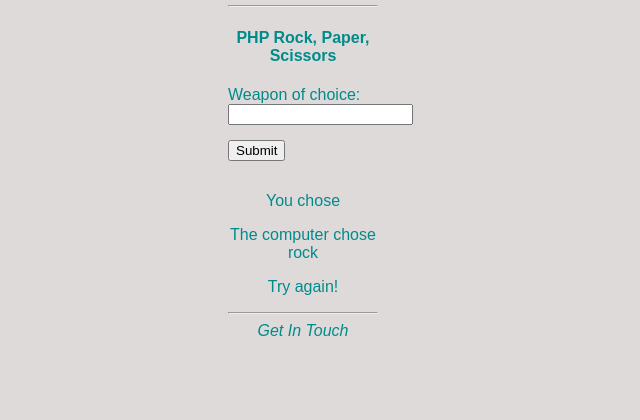
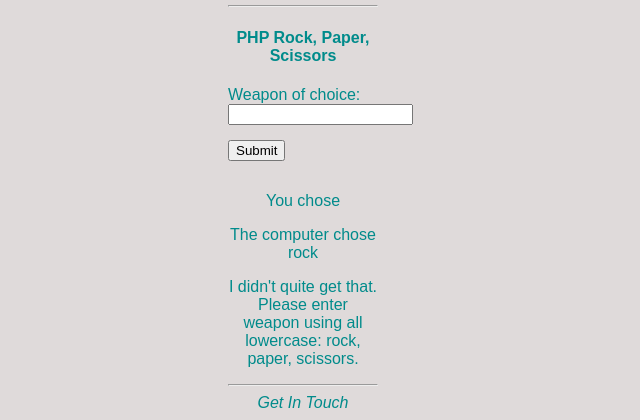
Before and after one commit to algho5/challenge2, a PHP site: page /main.php in a window 1280 px wide. Shown: the part 701-1121 px from the top of the page, without its empty margins (337-977 px from the left). Before the commit the page ends 1037 px from the top, so only its background shows below. Run offline with PHP 8.4, Linux system fonts and the light colour scheme; data that the repository does not hold is empty.

Commit message:
finish rock paper scissors game

```diff
--- a/main.php
+++ b/main.php
@@ -103,8 +103,21 @@ $random_num = rand(0, 2);
         echo "<p>$weapon covers $computers_weapon, you win!</p>";
       } elseif($computers_weapon == "rock" && $weapon == "scissors") {
         echo "<p>$computers_weapon smashes $weapon, you lose!</p>";
+      } elseif($computers_weapon == "paper" && $weapon == "paper") {
+        echo "<p>You both chose $weapon, it's a tie!</p>";
+      } elseif($computers_weapon == "paper" && $weapon == "rock") {
+        echo "<p>$computers_weapon covers $weapon, you lose!</p>";
+      } elseif($computers_weapon == "paper" && $weapon == "scissors") {
+        echo "<p>$weapon cuts $computers_weapon, you win!</p>";
+      } elseif($computers_weapon == "scissors" && $weapon == "scissors") {
+        echo "<p>You both chose $weapon, it's a tie!</p>";
+      } elseif($computers_weapon == "scissors" && $weapon == "paper") {
+        echo "<p>$computers_weapon cuts $weapon, you lose!</p>";
+      } elseif($computers_weapon == "scissors" && $weapon == "rock") {
+        echo "<p>$weapon smashes $computers_weapon, you win!</p>";
       } else {
-        echo "<p>Try again!</p>";
+        echo "<p>I didn't quite get that. Please enter weapon using all
+        lowercase: rock, paper, scissors.</p>";
       }
      ?>
     <hr />
```
